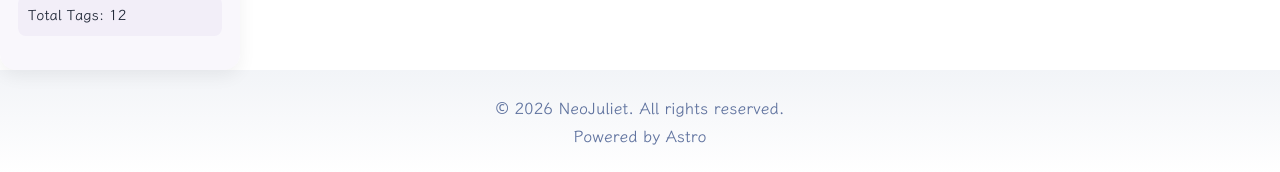
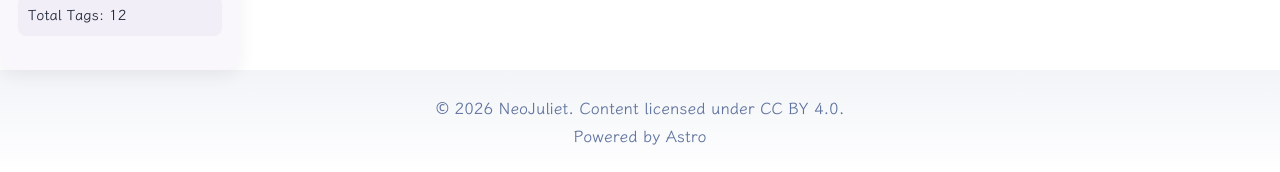
Before and after one commit to Hi-Jiang-a11y/NeoJuliet-Blog, an Astro site: page /about in a window 1280 px wide. Shown: the part 874-1046 px from the top of the page. Built offline with nearby package versions, Linux system fonts and the light colour scheme; Astro itself is replaced by a stand-in of ours; a web font is replaced by a local one.

Commit message:
Add a RSS & Modified some lisences

```diff
--- a/src/components/Footer.astro
+++ b/src/components/Footer.astro
@@ -4,7 +4,7 @@ const today = new Date();
 ---
 
 <footer>
-    &copy; {today.getFullYear()} NeoJuliet. All rights reserved.
+    &copy; {today.getFullYear()} NeoJuliet. Content licensed under CC BY 4.0.
     <div class="footer-tech">Powered by Astro</div>
 </footer>
 <style>
```
Also changed, not shown: src/components/sidebar/moduleA.astro (+9 -0 lines).
